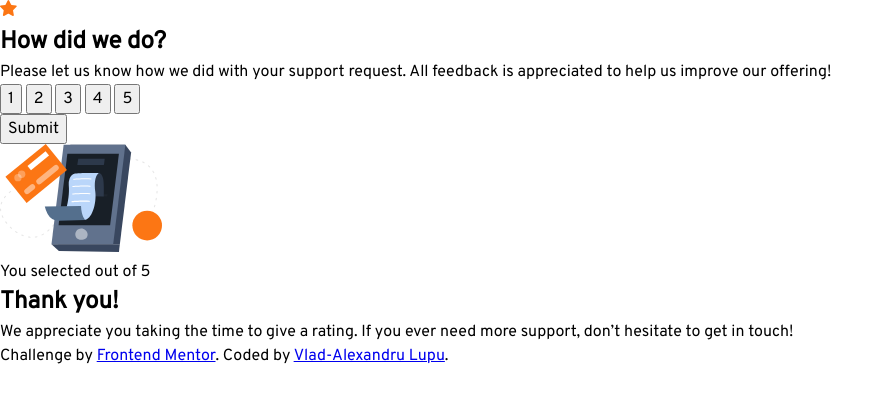
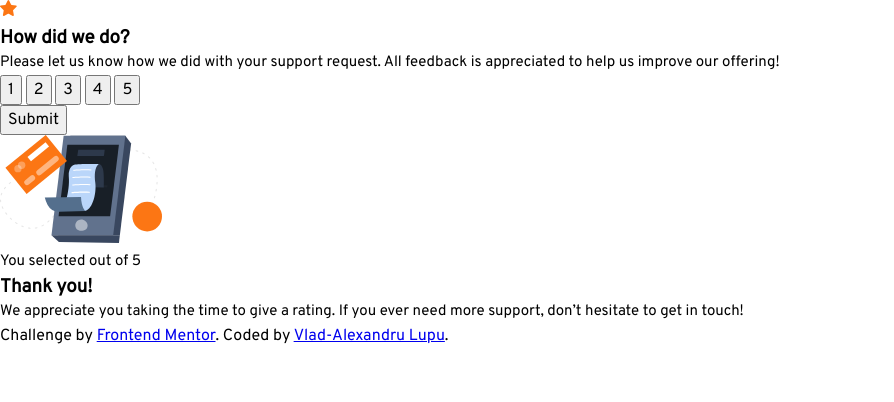
Before and after one commit to lupuvlad/interactive-rating-component, a plain HTML site: page index.html in a window 1280 px wide. Shown: the whole page, without its empty margins (0-894 px from the left). Drawn offline with Linux system fonts and the light colour scheme.

Commit message:
Add font size and font weight on paragraphs and h3

```diff
--- a/index.html
+++ b/index.html
@@ -23,7 +23,7 @@
         />
       </svg>
 
-      <h2>How did we do?</h2>
+      <h3>How did we do?</h3>
       <p>
         Please let us know how we did with your support request. All feedback is
         appreciated to help us improve our offering!
@@ -131,7 +131,7 @@
         <!-- Add rating here -->
         out of 5
       </p>
-      <h2>Thank you!</h2>
+      <h3>Thank you!</h3>
       <p>
         We appreciate you taking the time to give a rating. If you ever need
         more support, don’t hesitate to get in touch!
--- a/styles.css
+++ b/styles.css
@@ -8,8 +8,6 @@
   --clr-neutral-dark-blue: hsl(213, 19%, 18%);
   --clr-neutral-very-dark-blue: hsl(216, 12%, 8%);
   --fs-paragraph: 15px;
-  --ff-normal: 400px;
-  --ff-bold: 700px;
 }
 
 *,
@@ -41,3 +39,12 @@ img {
 button {
   font: inherit;
 }
+
+h3 {
+  font-weight: 700px;
+}
+
+p {
+  font-size: var(--fs-paragraph);
+  font-weight: 400px;
+}
```
